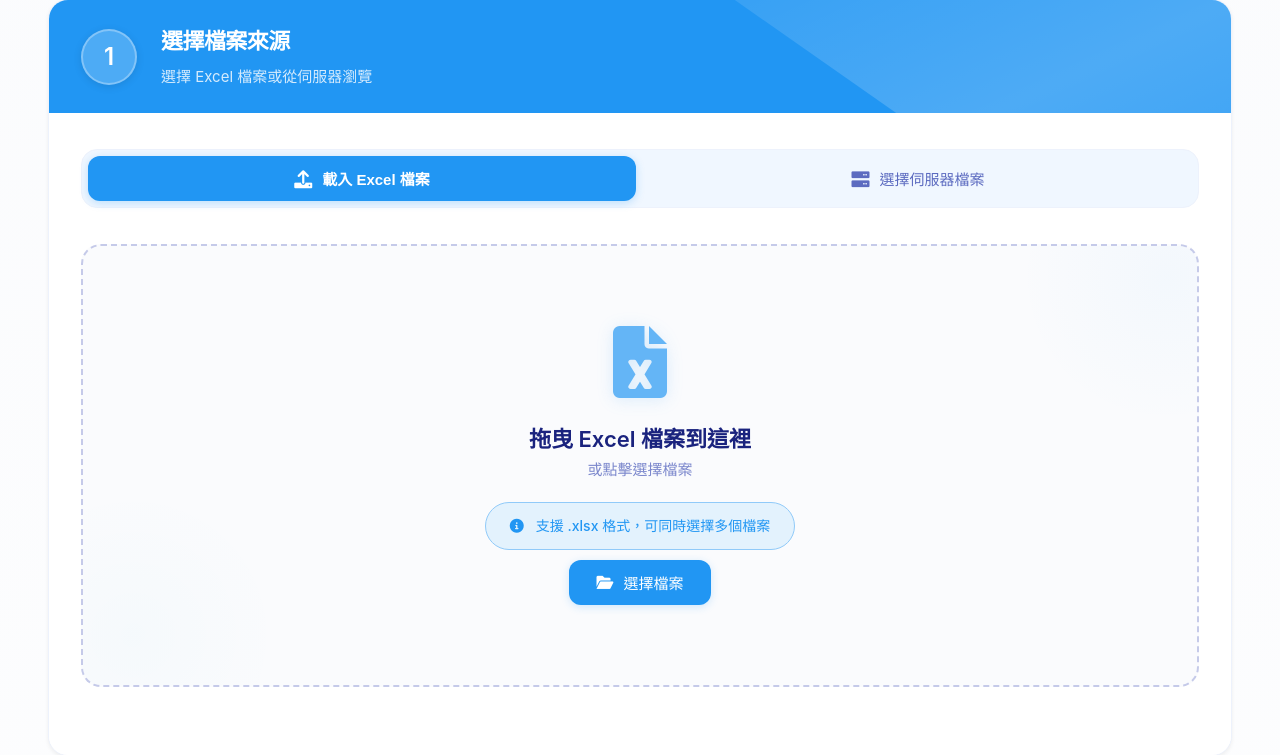
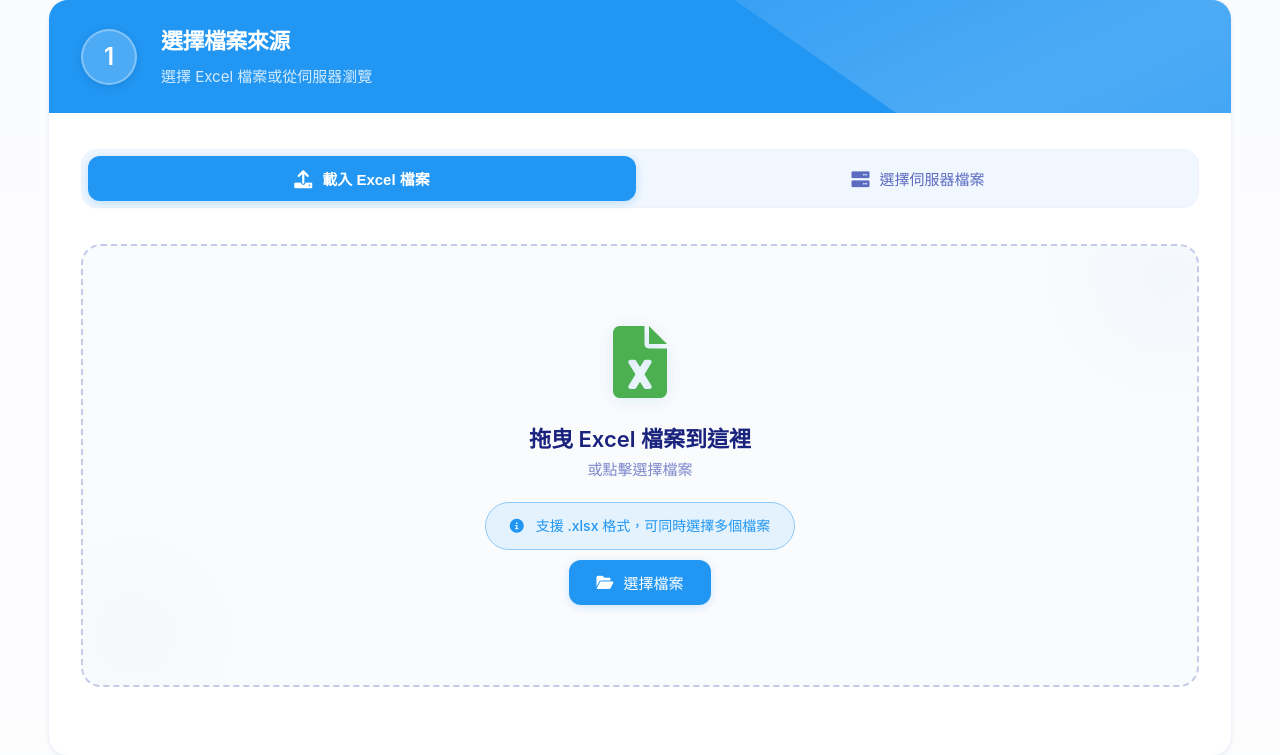
Before and after one commit to qqringman/preMP, a Flask app: page /download in a window 1280 px wide; the page is wider, and only the part inside the window is pictured. Shown: the part 409-1164 px from the top of that part. Run offline with Flask 3, Linux system fonts and the light colour scheme; some libraries are stand-ins or nearby versions.

Commit message:
web no ok

```diff
--- a/static/css/download.css
+++ b/static/css/download.css
@@ -2424,13 +2424,13 @@ body {
 
 .upload-icon-wrapper i {
   font-size: 4.5rem;
-  color: var(--nordic-blue-light);
+  color: var(--success);
   filter: drop-shadow(0 2px 8px rgba(33, 150, 243, 0.15));
   transition: all 0.3s ease;
 }
 
 .upload-container:hover .upload-icon-wrapper i {
-  color: var(--nordic-blue);
+  color: var(--success);
   transform: scale(1.05);
 }
 
```
